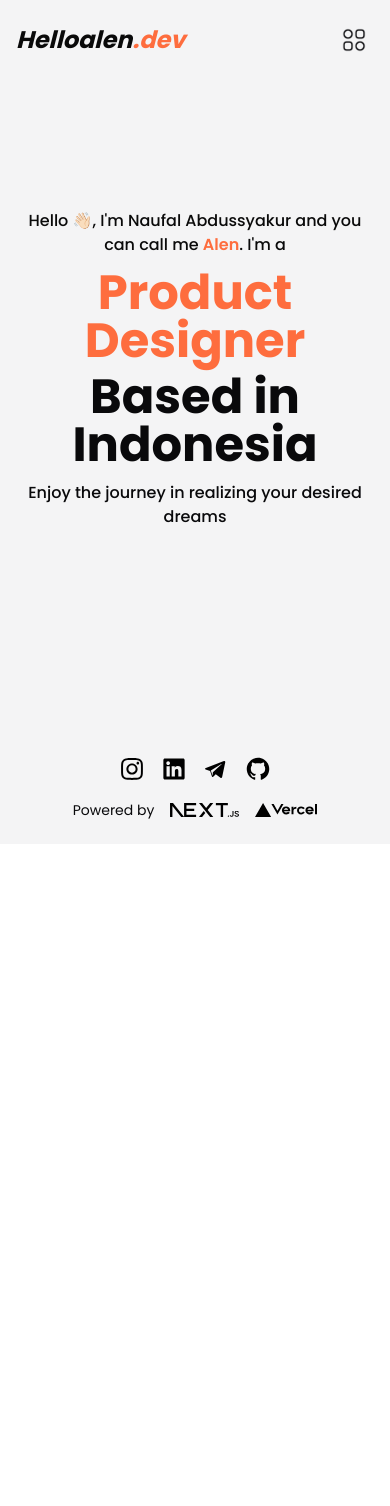
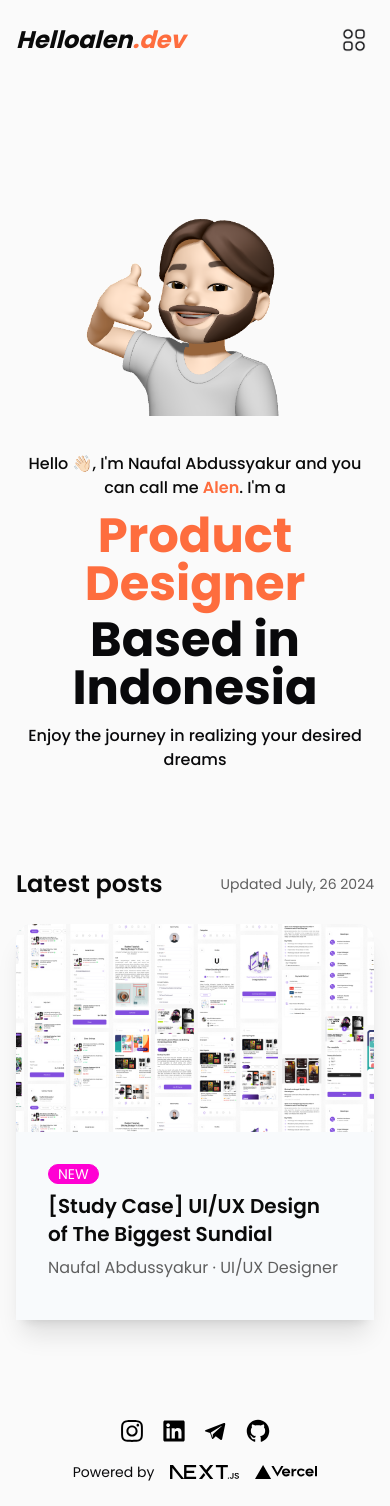
Before and after one commit to OneToDev/helloalen-dev, a Next.js app: page / in a window 390 px wide. Before the commit the page ends 844 px from the top, so only its background shows below. Built offline with nearby package versions, Linux system fonts and the light colour scheme.

Commit message:
Fixing layouting

```diff
--- a/app/(root)/page.tsx
+++ b/app/(root)/page.tsx
@@ -4,9 +4,9 @@ import { Footer } from "../_Components/Footer";
 
 export default function Home() {
   return (
-    <main className="w-full flex flex-col px-4 md:px-12 lg:px-96 items-center justify-center">
+    <main className="w-full flex flex-col px-4 md:px-16 xl:px-96 items-center justify-center">
       <Header />
-      {/* <Cards /> */}
+      <Cards />
       {/* <div className="flex gap-3">
         <Link href="/portofolios">
           <p className="px-5 py-3 rounded-full bg-maOrange text-white">
--- a/app/_Components/Card.tsx
+++ b/app/_Components/Card.tsx
@@ -3,19 +3,35 @@ import Image from "next/image";
 import Image1 from "@/public/Thumbnail_Amal_Acardemy_Mobile_Version.jpg";
 import Link from "next/link";
 
-export const Card = (params : {title : string, desc: string}) => {
+export const Card = (params: { title: string; desc: string }) => {
   return (
+    // <Link href={`/blog/${params.title}`}>
+    //   <div className="card bg-white shadow-md">
+    //     <figure className="w-full lg:w-[500px] h-[280px] overflow-hidden">
+    //       <Image src={Image1} alt="Thumbnail" />
+    //     </figure>
+    //     <div className="card-body text-base-300 md:flex">
+    //       <h2 className="card-title">{params.title}</h2>
+    //       <p className="text-maDarkGray">{params.desc}</p>
+    //       {/* <div className="card-actions">
+    //       <button className="btn w-full lg:w-fit bg-maOrange text-white font-medium border-none">Read now</button>
+    //     </div> */}
+    //     </div>
+    //   </div>
+    // </Link>
     <Link href={`/blog/${params.title}`}>
-      <div className="card lg:card-side bg-white shadow-md min-w-full">
-        <figure className="w-full lg:w-[500px] h-[280px]">
-          <Image src={Image1} alt="Thumbnail" className="scale-150" />
+      <div className="card bg-slate-100 w-full shadow-xl">
+        <figure className="max-h-52">
+          <Image src={Image1} alt="Thumbnail" className="scale-125" />
         </figure>
-        <div className="card-body text-base-300 md:flex">
+        <div className="card-body bg-slate-50">
+          <div className="badge badge-secondary">NEW</div>
           <h2 className="card-title">{params.title}</h2>
           <p className="text-maDarkGray">{params.desc}</p>
-          {/* <div className="card-actions">
-          <button className="btn w-full lg:w-fit bg-maOrange text-white font-medium border-none">Read now</button>
-        </div> */}
+          <div className="card-actions justify-end text-maOrange">
+            {/* <div className="badge badge-outline">UI/UX Design</div> */}
+            {/* <div className="badge badge-outline">Products</div> */}
+          </div>
         </div>
       </div>
     </Link>
--- a/app/_Components/Cards.tsx
+++ b/app/_Components/Cards.tsx
@@ -11,19 +11,31 @@ export const Cards = () => {
           Updated July, 26 2024
         </p>
       </div>
-      <div className="flex flex-col gap-6">
-        <Card
-          title="[Study Case] UI/UX Design of The Biggest Sundial"
-          desc="Naufal Abdussyakur · UI/UX Designer"
-        />
-        {/* <Card title="Title 1" desc="Desc 1" /> */}
-        {/* <Card title="Title 1" desc="Desc 1" /> */}
+      <div className="grid grid-cols-12 gap-4">
+        <div className="col-span-12 md:col-span-6">
+          <Card
+            title="[Study Case] UI/UX Design of The Biggest Sundial"
+            desc="Naufal Abdussyakur · UI/UX Designer"
+          />
+        </div>
+        {/* <div className="col-span-12 md:col-span-6">
+          <Card
+            title="[Study Case] UI/UX Design of The Biggest Sundial"
+            desc="Naufal Abdussyakur · UI/UX Designer"
+          />
+        </div> */}
+        {/* <div className="col-span-12 md:col-span-6">
+          <Card
+            title="[Study Case] UI/UX Design of The Biggest Sundial"
+            desc="Naufal Abdussyakur · UI/UX Designer"
+          />
+        </div> */}
       </div>
-      <Link href="/blog">
-        <button className="btn min-w-full mt-6 bg-white text-maOrange border-maOrange font-medium">
+      {/* <Link href="/blog">
+        <button className="btn min-w-full mt-6 text-maOrange border-maOrange bg-slate-50 hover:bg-maOrange hover:text-slate-50 hover:border-none text-sm font-normal">
           See all
         </button>
-      </Link>
+      </Link> */}
     </div>
   );
 };
--- a/app/_Components/Header.tsx
+++ b/app/_Components/Header.tsx
@@ -1,8 +1,11 @@
 import React from "react";
+import Image from "next/image";
+import Logo from '@/public/Logo-Character.png'
 
 export const Header = () => {
   return (
     <div className="flex flex-col gap-3 items-center justify-center py-24">
+      <Image src={Logo} alt="Logo" width={240} className="pb-6" />
       <p className="text-base font-medium text-center">
         Hello 👋🏻, I&apos;m Naufal Abdussyakur and you can call me <span className="font-semibold text-maOrange">Alen</span>. I&apos;m
         a
--- a/app/_Components/Navbar.tsx
+++ b/app/_Components/Navbar.tsx
@@ -12,7 +12,7 @@ export const Navbar = () => {
   const currentRoute = usePathname();
 
   return (
-    <div className="flex justify-between bg-transparent px-4 md:px-12 lg:px-96 py-6">
+    <div className="flex justify-between bg-transparent px-4 md:px-16 xl:px-96 py-6">
       <Link href="/">
         <h1 className="flex text-2xl font-bold italic">
           Helloalen<p className="text-maOrange">.dev</p>
--- a/app/layout.tsx
+++ b/app/layout.tsx
@@ -39,7 +39,7 @@ export default function RootLayout({
 }>) {
   return (
     <html lang="en" suppressHydrationWarning>
-      <body className={`${poppins.className} bg-zinc-100 dark:bg-zinc-950`}>
+      <body className={`${poppins.className} bg-zinc-50 dark:bg-zinc-950`}>
         <ThemeProvider
           attribute="class"
           defaultTheme="system"
```
